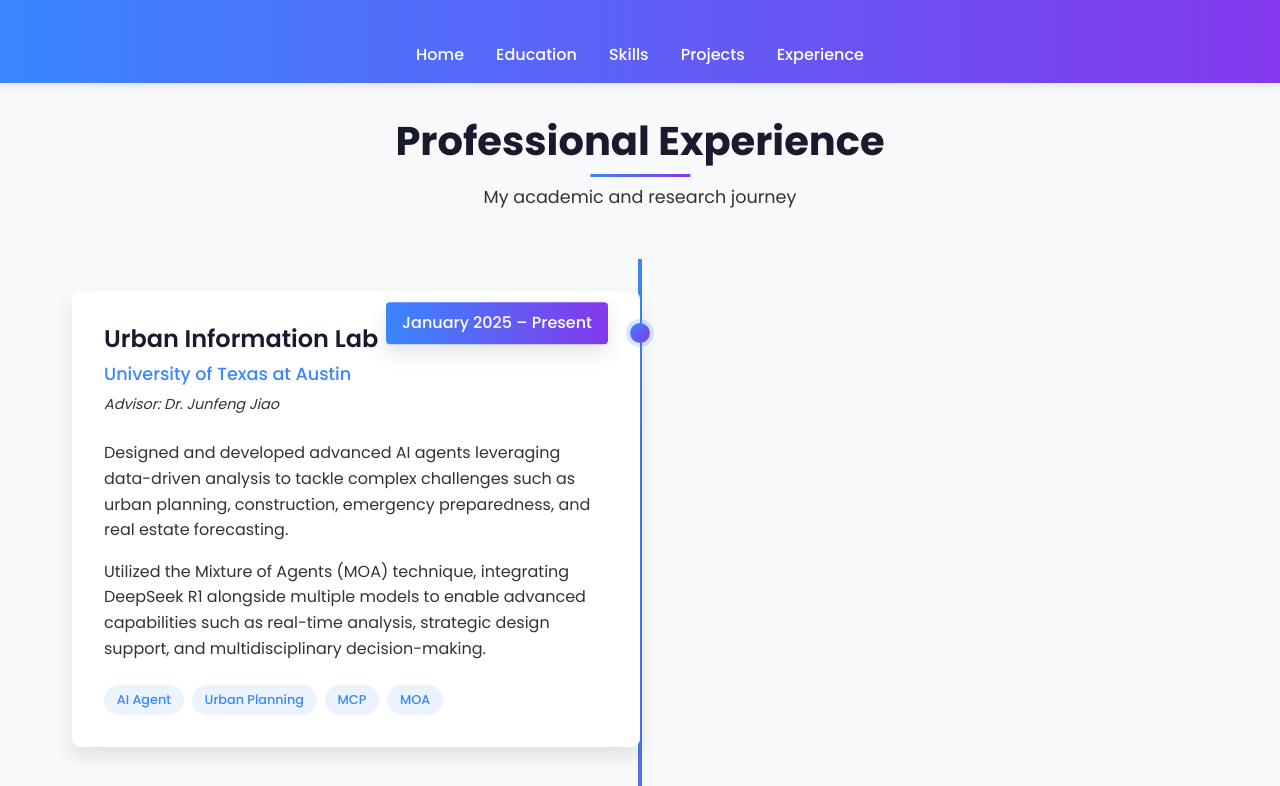
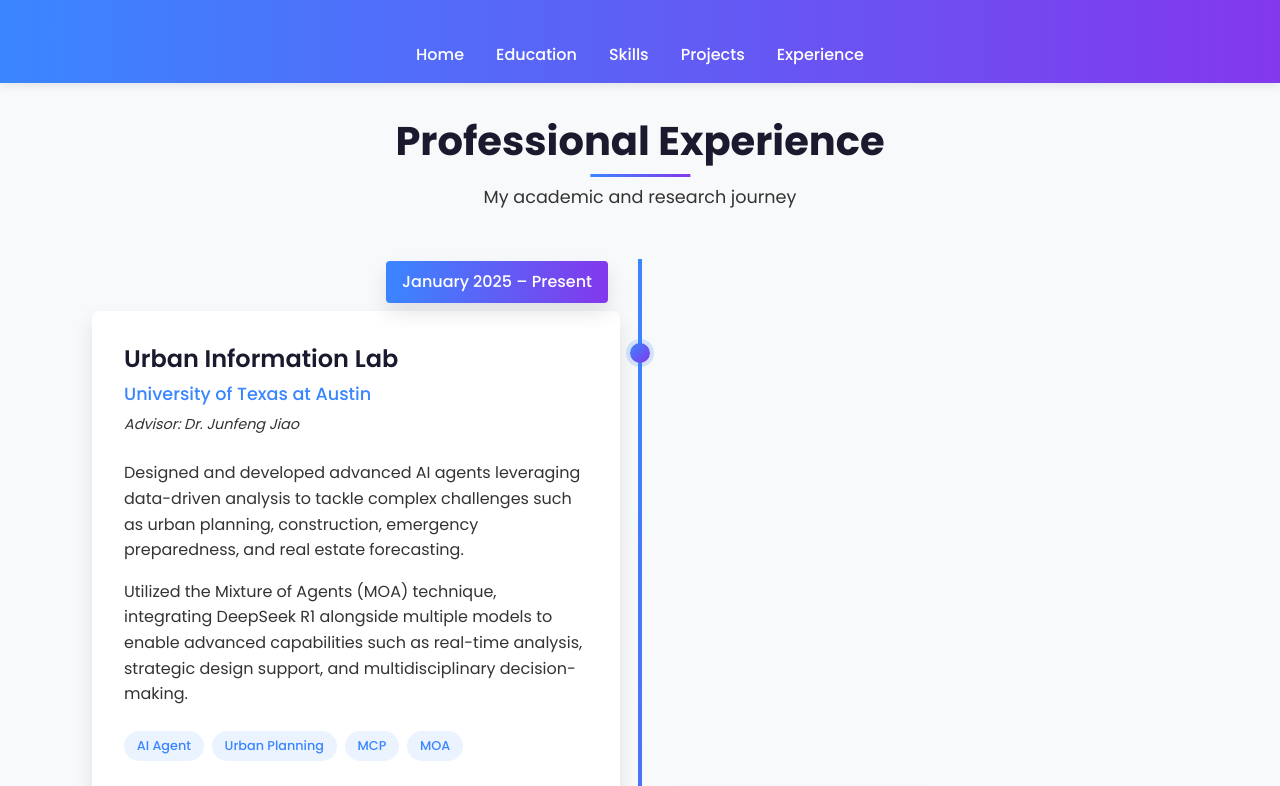
Before and after one commit to jihyung803/jihyung803.github.io, a React (Create React App) app: page /experience in a window 1280 px wide. Shown: the top 786 px of the page. Built offline with nearby package versions, Linux system fonts and the light colour scheme.

Commit message:
minor position change on experience

```diff
--- a/src/pages/Experience.css
+++ b/src/pages/Experience.css
@@ -101,8 +101,7 @@
 
 .timeline-date {
   position: absolute;
-  top: 2rem;
-  transform: translateY(-50%);
+  transform: translateY(-120%);
   background: linear-gradient(to right, var(--primary-color), var(--secondary-color));
   color: white;
   padding: 0.5rem 1rem;
@@ -121,6 +120,7 @@
   padding: 2rem;
   box-shadow: var(--box-shadow);
   transition: var(--transition);
+  margin:20px;
 }
 
 .experience-card:hover {
```
